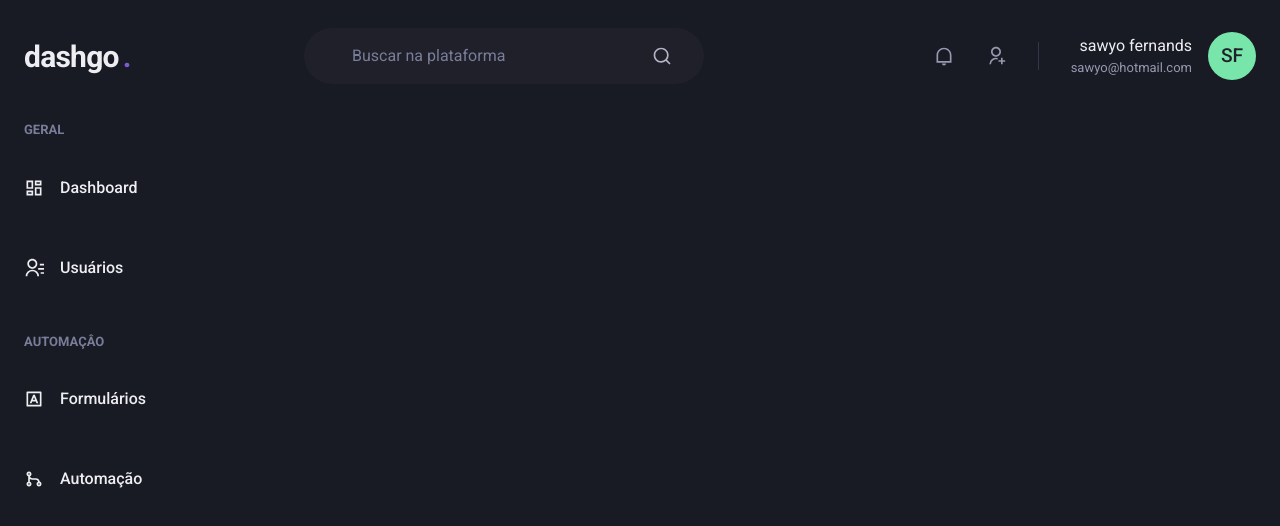
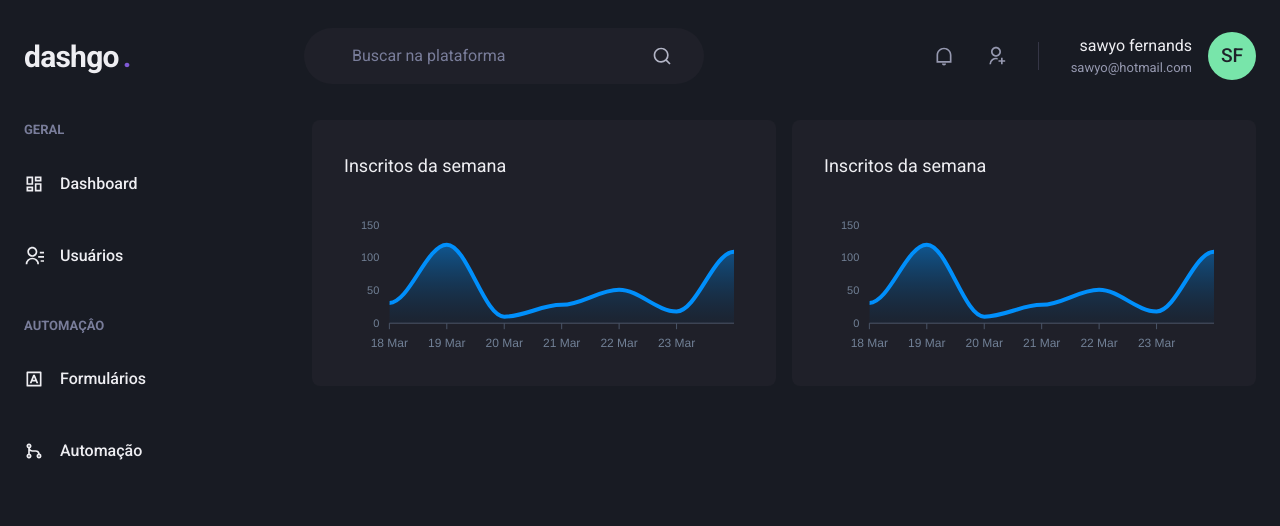
Before and after one commit to Sawyo-Fernands/dashgo, a Next.js app: page /dashboard in a window 1280 px wide. Shown: the top 526 px of the page. Built offline with nearby package versions, Linux system fonts and the light colour scheme.

Commit message:
Página: Dashboard

```diff
--- a/package.json
+++ b/package.json
@@ -14,9 +14,11 @@
     "@emotion/styled": "11",
     "@types/node": "^17.0.23",
     "@types/react": "^17.0.43",
+    "apexcharts": "^3.35.0",
     "framer-motion": "6",
     "next": "12.1.4",
     "react": "18.0.0",
+    "react-apexcharts": "^1.4.0",
     "react-dom": "18.0.0",
     "react-icons": "^4.3.1"
   },
--- a/src/components/Sidebar.tsx
+++ b/src/components/Sidebar.tsx
@@ -12,11 +12,11 @@
                         GERAL
                     </Text>
                     <Stack spacing='12' mt='8' align='stretch'>
-                        <Link display='flex' alignItems='center'  py='1'>
+                        <Link display='flex' alignItems='center' >
                             <Icon as={RiDashboardLine} fontSize='20'/>
                             <Text ml='4' fontWeight='medium'>Dashboard</Text>
                         </Link>
-                        <Link display='flex' alignItems='center'  py='1'>
+                        <Link display='flex' alignItems='center'  >
                             <Icon as={RiContactsLine} fontSize='20'/>
                             <Text ml='4' fontWeight='medium'>Usuários</Text>
                         </Link>
@@ -27,11 +27,11 @@
                         AUTOMAÇÂO
                     </Text>
                     <Stack spacing='12' mt='8' align='stretch'>
-                        <Link display='flex' alignItems='center'  py='1'>
+                        <Link display='flex' alignItems='center'  >
                             <Icon as={RiInputMethodLine} fontSize='20'/>
                             <Text ml='4' fontWeight='medium'>Formulários</Text>
                         </Link>
-                        <Link display='flex' alignItems='center'  py='1'>
+                        <Link display='flex' alignItems='center'  >
                             <Icon as={RiGitMergeLine} fontSize='20'/>
                             <Text ml='4' fontWeight='medium'>Automação</Text>
                         </Link>
--- a/src/pages/dashboard.tsx
+++ b/src/pages/dashboard.tsx
@@ -1,7 +1,64 @@
-import { Flex } from "@chakra-ui/react";
+import { Box, Flex, SimpleGrid, Text, theme } from "@chakra-ui/react";
 import { Header } from "../components/Header";
 import { SideBar } from "../components/Sidebar";
+import dynamic from "next/dynamic"
+import { ApexOptions } from "apexcharts";
 
+const Chart = dynamic(() => import("react-apexcharts"), {
+ssr: false //carrega pelo browser apenas
+}) //carrega componente de modo dinamico
+
+const options: ApexOptions = {
+    chart: {
+        toolbar: {
+            show: false,
+        },
+        zoom: {
+            enabled: false
+        },
+        foreColor: theme.colors.gray[500]
+    },
+    grid: {
+        show: false,
+    },
+    dataLabels: {
+        enabled: false
+    },
+    tooltip: {
+        enabled: false
+    },
+    xaxis: {
+        type: 'datetime',
+        axisBorder: {
+            color: theme.colors.gray[600]
+        },
+        axisTicks: {
+            color: theme.colors.gray[600]
+        },
+        categories: [
+            '2021-03-18T00:00:00.000Z',
+            '2021-03-19T00:00:00.000Z',
+            '2021-03-20T00:00:00.000Z',
+            '2021-03-21T00:00:00.000Z',
+            '2021-03-22T00:00:00.000Z',
+            '2021-03-23T00:00:00.000Z',
+            '2021-03-24T00:00:00.000Z',
+        ]
+    },
+    fill:{
+        opacity: 0.3,
+        type:'gradient',
+        gradient:{
+            shade:'dark',
+            opacityFrom:0.7,
+            opacityTo:0.3
+        }
+    }
+}
+
+const series = [
+{ name: "series1", data: [31, 120, 10, 28, 51, 18, 109] }
+];
 
 export default function Dashboard(){
     return(
@@ -10,6 +67,40 @@
 
             <Flex w='100%' my='6' maxWidth={1480} mx='auto' px='6'>
                 <SideBar/>
+                <SimpleGrid flex='1' gap='4' minChildWidth='320px' alignItems='flex-start'>
+                    <Box
+                    padding='8'
+                    bg='gray.800'
+                    borderRadius='8'
+                    pb='4'
+                    >
+                       <Text fontSize='lg' mb='4'>
+                           Inscritos da semana
+                        </Text>
+                        <Chart
+                            options={options}
+                            series={series}
+                            type="area"
+                            height={160}
+                        />
+                    </Box>
+                    <Box
+                    padding='8'
+                    bg='gray.800'
+                    borderRadius='8'
+                    pb='4'
+                    >
+                       <Text fontSize='lg' mb='4'>
+                           Inscritos da semana
+                        </Text>
+                        <Chart
+                            options={options}
+                            series={series}
+                            type="area"
+                            height={160}
+                        />
+                    </Box>
+                </SimpleGrid>
             </Flex>
 
         </Flex>
```
Also changed, not shown: 1 other file (tests, documents, lock files or other folders).
